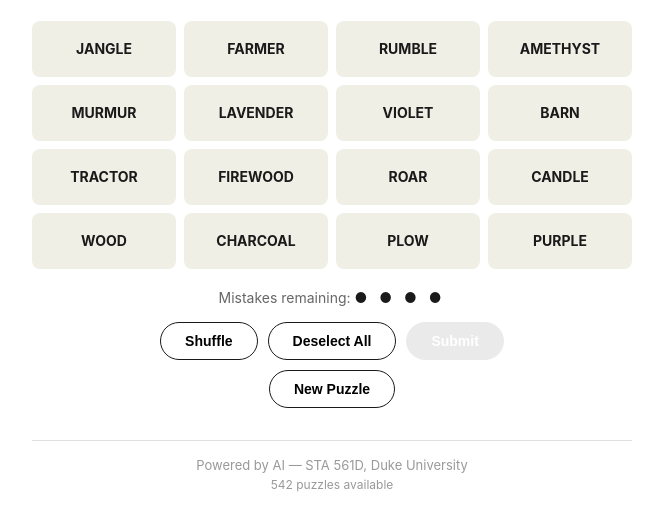
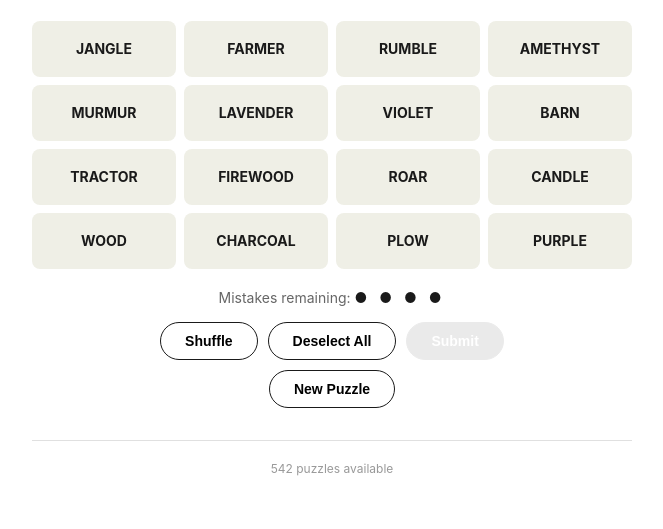
Before and after one commit to Kevin2330/nyt-connections-generator, a plain HTML site: page webapp/index.html in a window 1280 px wide. Shown: the part 95-624 px from the top of the page, without its empty margins (308-971 px from the left). Drawn offline with Linux system fonts and the light colour scheme.

Commit message:
Remove footer text from webapp
Co-Authored-By: Claude Opus 4.6 (1M context) <noreply@anthropic.com>

```diff
--- a/webapp/index.html
+++ b/webapp/index.html
@@ -40,7 +40,6 @@
         </div>
 
         <footer>
-            <p>Powered by AI &mdash; STA 561D, Duke University</p>
             <p class="puzzle-count" id="puzzle-count"></p>
         </footer>
     </div>
```
